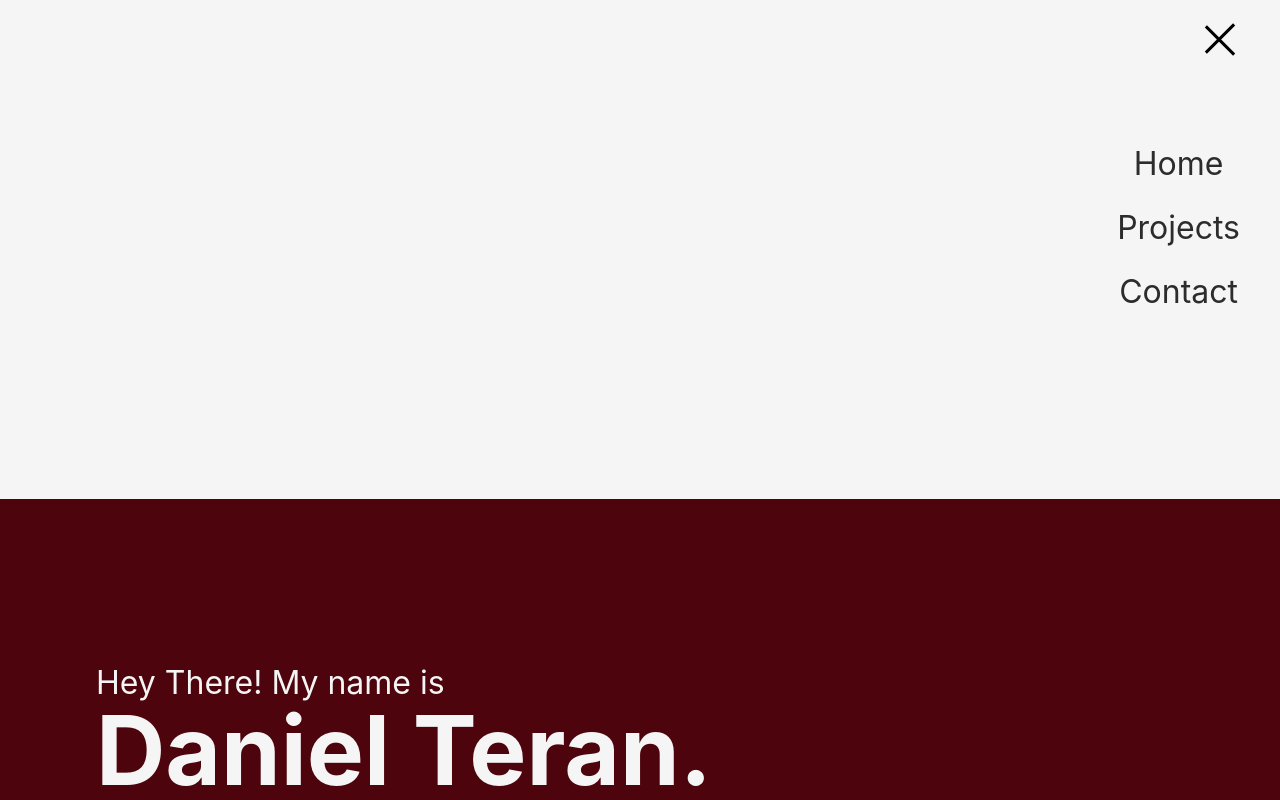
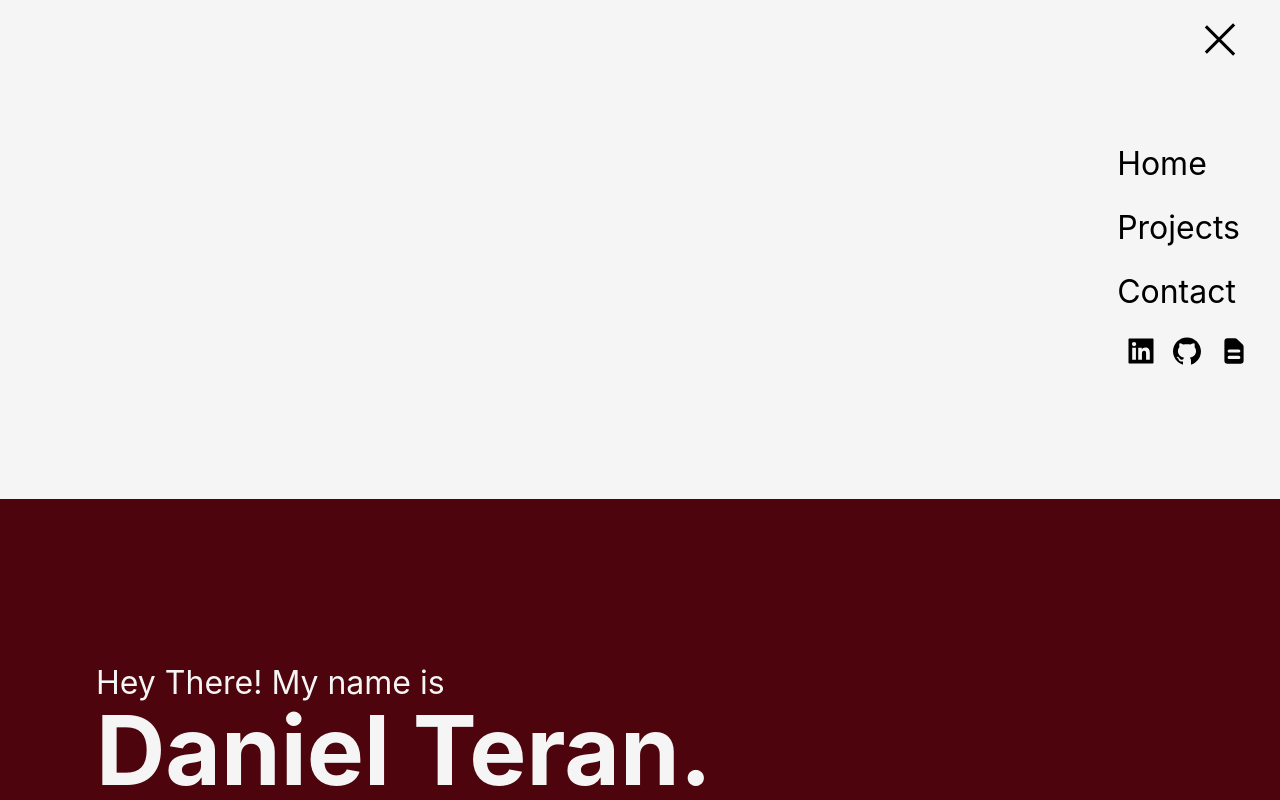
Before and after one commit to dteran24/my-portfolio, a React (Vite) app: page / in a window 1280 px wide. Both pictures are taken after a click on the element 1220 px from the left and 40 px from the top of the page. Shown: the top 800 px of the page. Built offline with nearby package versions, Linux system fonts and the light colour scheme.

Commit message:
navbar icons added and resume

```diff
--- a/src/components/Navbar.module.css
+++ b/src/components/Navbar.module.css
@@ -94,20 +94,39 @@
   -o-transform: translateY(-12px) rotate(-45deg);
   transform: translateY(-12px) rotate(-45deg);
 }
-
-ul {
-  margin-top: 5rem;
-  margin-right: 2.5rem;
+.nav-container ul {
+  list-style-type: none;
   padding: none;
-  justify-content: center;
-  list-style-type: none;
+}
+.nav-container li {
+  overflow: hidden;
 }
 
-li {
- font-size: 1rem;
+.nav-container a {
+  cursor: pointer;
+  color: black;
+}
+
+.navList {
+  margin-right: 2.5rem;
+  margin-bottom: 0;
+  margin-top: 5rem;
+  justify-content: center;
+}
+
+.navListItem {
+  text-align: left;
   margin-bottom: 1rem;
-  cursor: pointer;
 }
-a{
+
+.iconList {
+  margin-right: 1rem;
+  margin-top: 0;
+  display: flex;
+}
+.iconListItem {
+  margin-right: .9rem;
+}
+.nav-container a {
   font-size: 2rem;
 }
--- a/src/components/Navbar.tsx
+++ b/src/components/Navbar.tsx
@@ -1,9 +1,19 @@
 import { useEffect, useState } from "react";
 import styles from "./Navbar.module.css";
 import { Link } from "react-scroll";
+import { AiFillGithub, AiFillLinkedin } from "react-icons/ai";
+import { HiDocumentText } from "react-icons/hi";
 const Navbar = () => {
   const [isScrolled, setIsScrolled] = useState(false);
   const [isOpen, setIsOpen] = useState(false);
+  const links = [
+    {
+      icon: <AiFillLinkedin />,
+      link: "https://www.linkedin.com/in/daniel-teran-/",
+    },
+    { icon: <AiFillGithub />, link: "https://github.com/dteran24" },
+    { icon: <HiDocumentText />, link: "public/Tech_Resume.pdf" },
+  ];
 
   useEffect(() => {
     const handleScroll = () => {
@@ -45,8 +55,9 @@ const Navbar = () => {
         <span className={lineClass}></span>
       </div>
       {isOpen ? (
-        <ul>
-          <li>
+        <>
+          <ul className={styles.navList}>
+            <li className={styles.navListItem}>
               <Link
                 onClick={() => setIsOpen(false)}
                 activeClass="active"
@@ -59,7 +70,7 @@ const Navbar = () => {
                 Home
               </Link>
             </li>
-          <li>
+            <li className={styles.navListItem}>
               <Link
                 onClick={() => setIsOpen(false)}
                 activeClass="active"
@@ -72,7 +83,7 @@ const Navbar = () => {
                 Projects
               </Link>
             </li>
-          <li>
+            <li className={styles.navListItem}>
               <Link
                 onClick={() => setIsOpen(false)}
                 activeClass="active"
@@ -86,6 +97,18 @@ const Navbar = () => {
               </Link>
             </li>
           </ul>
+          <ul className={styles.iconList}>
+            {links.map((item) => {
+              return (
+                <li className={styles.iconListItem}>
+                  <a href={item.link} target="_blank">
+                    {item.icon}
+                  </a>
+                </li>
+              );
+            })}
+          </ul>
+        </>
       ) : (
         ""
       )}
--- a/src/components/ProjectCard.module.css
+++ b/src/components/ProjectCard.module.css
@@ -58,6 +58,9 @@ a {
 .tech.first{
   margin-top: 0;
 }
+.tech{
+  list-style: none;
+}
 .tech li{
   margin-right: 1rem;
 }
--- a/src/pages/Projects.module.css
+++ b/src/pages/Projects.module.css
@@ -1,5 +1,8 @@
 .projects {
   margin: 0 2rem;
+}
+.projects h1{
+  text-align: left;
 }
 .cards {
     padding-bottom: 3rem;
```
Also changed, not shown: 1 other file (tests, documents, lock files or other folders). Lines whose indentation alone changed are shown as unchanged.
